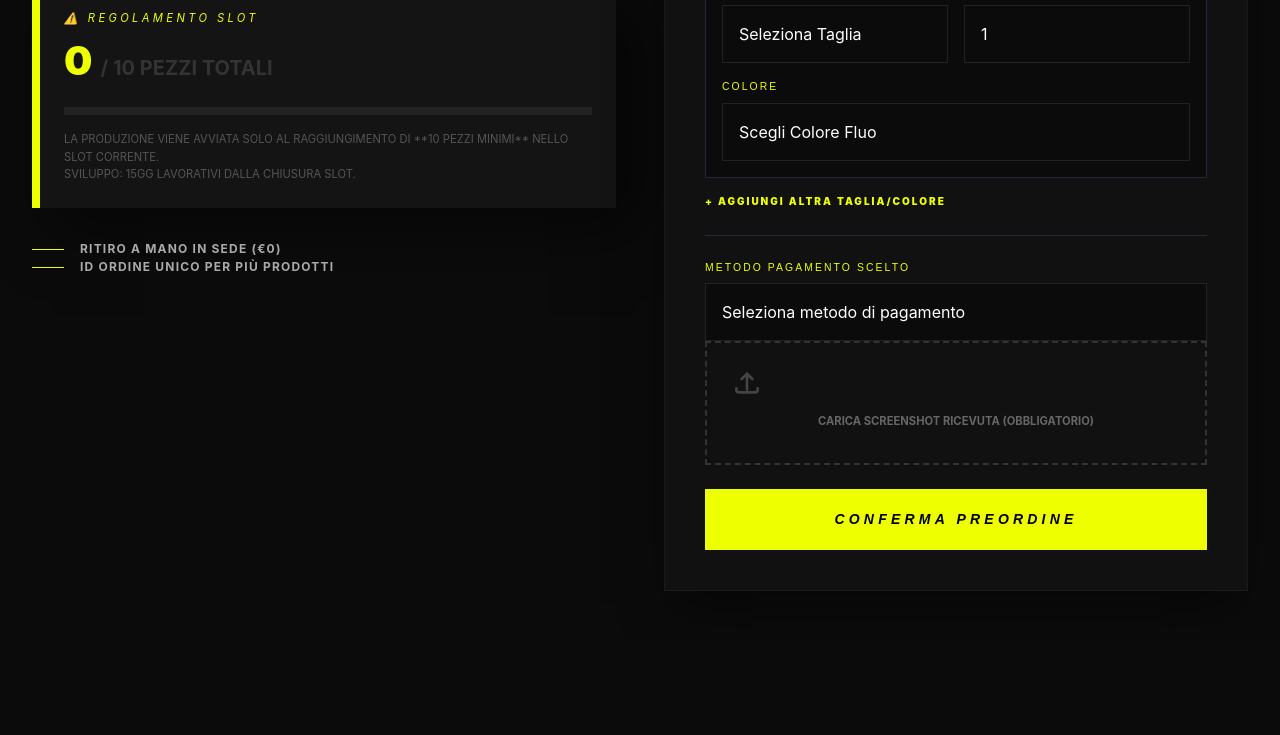
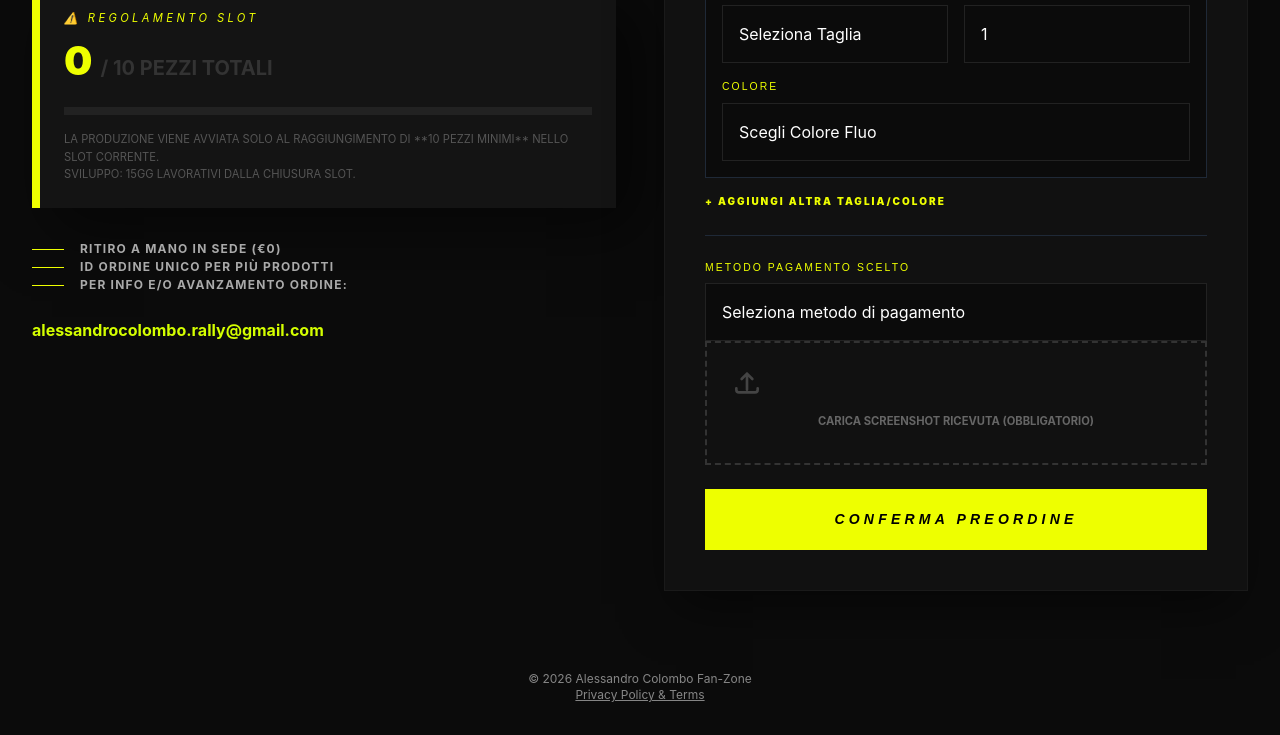
Before and after one commit to melissa-massarenti02/alessandro-colombo, a website: page index.html in a window 1280 px wide. Shown: the part 294-1029 px from the top of the page. Before the commit the page ends 933 px from the top, so only its background shows below. Drawn offline with nearby package versions, Linux system fonts and the light colour scheme; no server answers.

Commit message:
fix: aggiunta Privacy Policy & Terms e conttato mail per info

```diff
--- a/index.html
+++ b/index.html
@@ -48,6 +48,12 @@
                         <div class="line-deco"></div>
                         <p>ID Ordine Unico per più prodotti</p>
                     </div>
+                    <div class="feature-item">
+                        <div class="line-deco"></div>
+                        <p>Per info e/o avanzamento ordine:</p>
+                    </div>
+                    <br>
+                        <span> <a href="mailto:alessandrocolombo.rally@gmail.com" style="color: #d4ff00; text-decoration: none; font-weight: bold;"> alessandrocolombo.rally@gmail.com</a> </span>
                 </div>
             </div>
 
@@ -128,7 +134,12 @@
             </div>
         </div>
     </div>
-
+    <footer class="text-center py-8 opacity-50 text-xs">
+    <p>© 2026 Alessandro Colombo Fan-Zone</p>
+    <a href="normativa.pdf" target="_blank" class="underline hover:text-yellow-400">
+        Privacy Policy & Terms
+    </a>
+</footer>
     <script src="js/main.js"></script>
 </body>
 </html>
```
